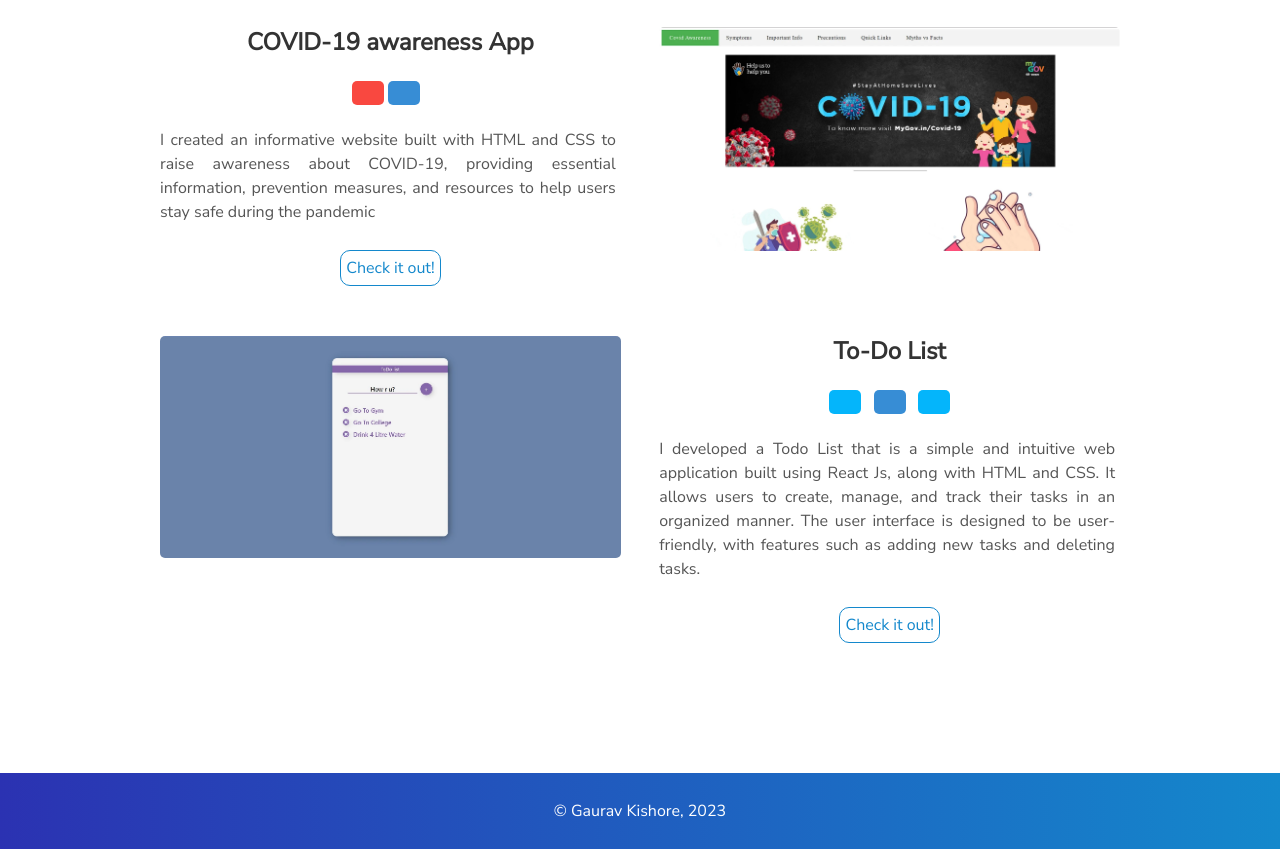
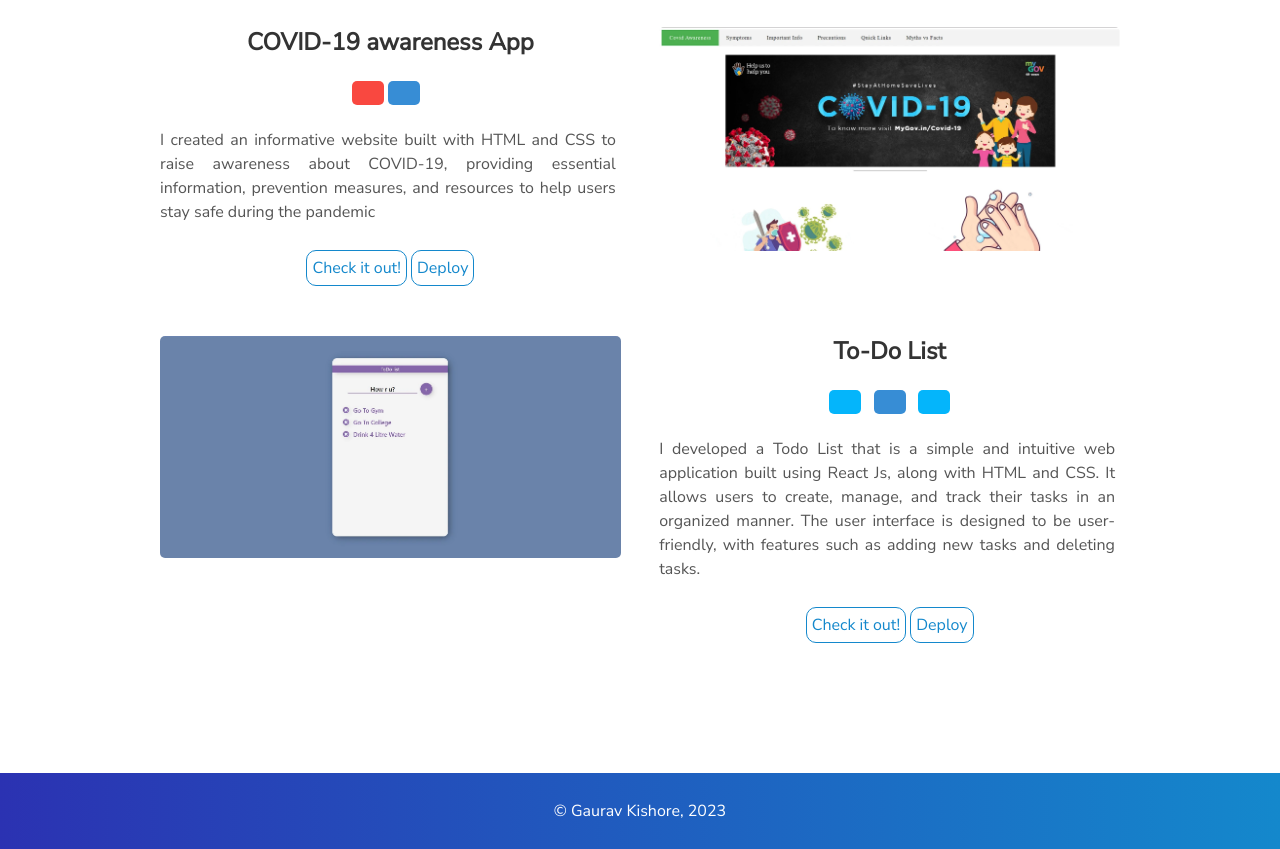
Before and after one commit to igauravkishore/Portfolio-website, a website: page index.html in a window 1280 px wide. Shown: the part 2291-3140 px from the top of the page. Drawn offline with nearby package versions, Linux system fonts and the light colour scheme; grey boxes are pictures that could not be loaded.

Commit message:
Deploy links added

```diff
--- a/index.html
+++ b/index.html
@@ -154,9 +154,15 @@
           <p style="text-align: justify">
             I created a Movie Search App that is a user-friendly web application built with React.js and styled with Tailwind CSS. It allows users to explore and discover information about their favorite movies
           </p>
-          <a class="project-link" target="_blank" href="https://github.com/igauravkishore/Movie-search"
+          <div>
+            <a class="project-link" target="_blank" href="https://github.com/igauravkishore/Movie-search"
             >Check it out!</a
           >
+          <!-- <a class="project-link" target="_blank" href="https://github.com/igauravkishore/Movie-search"
+          >Deploy</a
+        > -->
+          </div>
+
         </div>
       </div>
 
@@ -190,9 +196,12 @@
             I created an informative website built with HTML and CSS to raise awareness about COVID-19, providing essential information,
             prevention measures, and resources to help users stay safe during the pandemic
           </p>
-          <a class="project-link" target="_blank" href="https://github.com/igauravkishore/Covid-App">
-            Check it out!
-          </a>
+          <div>
+            <a class="project-link" target="_blank" href="https://github.com/igauravkishore/Movie-search"
+            >Check it out!</a>
+          <a class="project-link" target="_blank" href="https://covid-app-tan.vercel.app/"
+          >Deploy</a>
+          </div>
         </div>
       </div>
 
@@ -235,9 +244,12 @@
           <p style="text-align: justify">
             I developed a Todo List that is a simple and intuitive web application built using React Js, along with HTML and CSS. It allows users to create, manage, and track their tasks in an organized manner. The user interface is designed to be user-friendly, with features such as adding new tasks and deleting tasks.
           </p>
-          <a class="project-link" target="_blank" href="https://github.com/igauravkishore/ToDoList">
-            Check it out!
-          </a>
+          <div>
+            <a class="project-link" target="_blank" href="https://github.com/igauravkishore/Movie-search"
+            >Check it out!</a>
+          <a class="project-link" target="_blank" href="https://covid-app-tan.vercel.app/"
+          >Deploy</a>
+          </div>
         </div>
       </div>
     </section>
```
